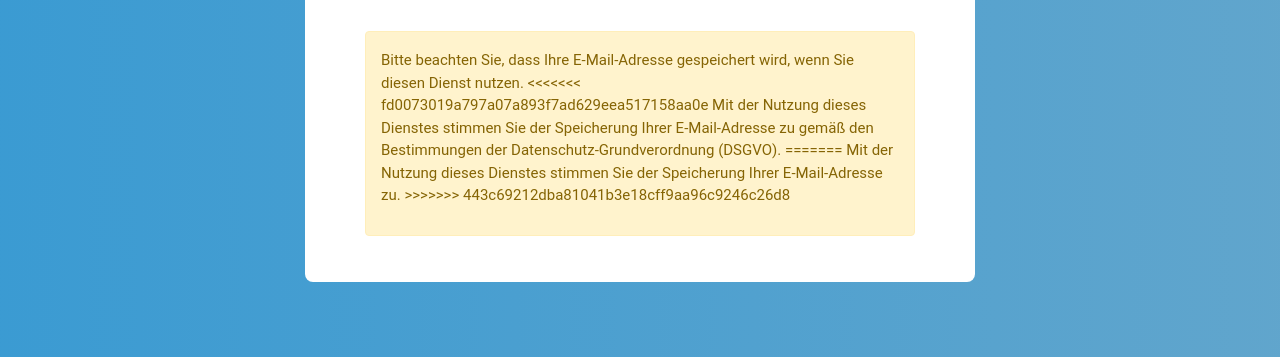
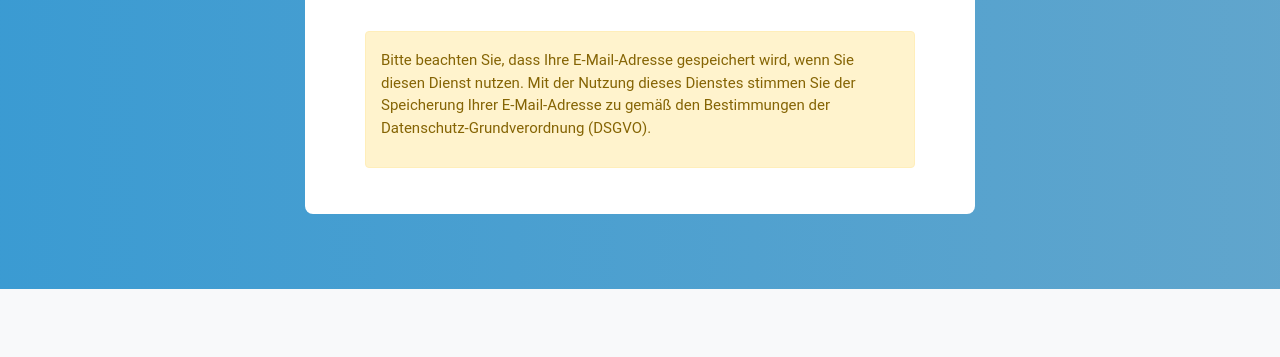
Before and after one commit to RWTH-DBIS/Ampelgrader, a Django app: template grader/templates/grader/request.html in a window 1280 px wide. Shown: the part 834-1191 px from the top of the page. After the commit the page ends 1123 px from the top, so only its background shows below. Run offline with Django 5.2, Linux system fonts and the light colour scheme; the template is opened without the code that fills it: values that come from a table or form of the project are taken from there, others are empty; some libraries are stand-ins or nearby versions.

Commit message:
fixed gitlabs introduced diff messages

```diff
--- a/grader/templates/grader/login.html
+++ b/grader/templates/grader/login.html
@@ -13,13 +13,8 @@
 	<body>
 		<div class="login-container">
 			<div class="login-container-content">
-<<<<<<< fd0073019a797a07a893f7ad629eea517158aa0e
 				<h3>Ampel-Grader</h3>
 				<a href="{% url 'oidc_authentication_init' %}" class="btn btn-primary btn-block btn-lg">Login</a>
-=======
-				<h3>Notebook Grader</h3>
-				<a href="{% url 'oidc_authentication_init' %}" class="btn btn-primary btn-block btn-lg">Login via RWTH SSO</a>
->>>>>>> 443c69212dba81041b3e18cff9aa96c9246c26d8
 			</div>
 		</div>
 
--- a/grader/templates/grader/request.html
+++ b/grader/templates/grader/request.html
@@ -46,11 +46,7 @@
                 </form>
                 <div class="alert alert-warning" role="alert">
                     <p>Bitte beachten Sie, dass Ihre E-Mail-Adresse gespeichert wird, wenn Sie diesen Dienst nutzen.
-<<<<<<< fd0073019a797a07a893f7ad629eea517158aa0e
                         Mit der Nutzung dieses Dienstes stimmen Sie der Speicherung Ihrer E-Mail-Adresse zu gemäß den Bestimmungen der Datenschutz-Grundverordnung (DSGVO).
-=======
-                       Mit der Nutzung dieses Dienstes stimmen Sie der Speicherung Ihrer E-Mail-Adresse zu.
->>>>>>> 443c69212dba81041b3e18cff9aa96c9246c26d8
                     </p>
                 </div>
             </div>
--- a/grader/templates/grader/result.html
+++ b/grader/templates/grader/result.html
@@ -37,13 +37,7 @@
     			<h2>Auswertung</h2>
           		<ul>
             		{% for ex in result %}
-<<<<<<< fd0073019a797a07a893f7ad629eea517158aa0e
-						<li><p>Sie haben folgendes Ergebnis bei {{ ex.label }} erzielt:</p></li>
-            			<li>Just for debugging: {{ ex.label }} achieved {{ ex.score }} of max {{ ex.max_score}}, with percentage {{ ex.percentage_res }}</li>
-
-=======
 						<li><p>Abgabeteil {{ ex.label }}:</p></li>
->>>>>>> 443c69212dba81041b3e18cff9aa96c9246c26d8
             			<div class="d-flex justify-content-center">
               				<div class="traffic-light">
                 				<div class="light rounded-circle {% if ex.t_light_colour == 'red' %} red {% else %} grey {% endif %}"></div>
```
